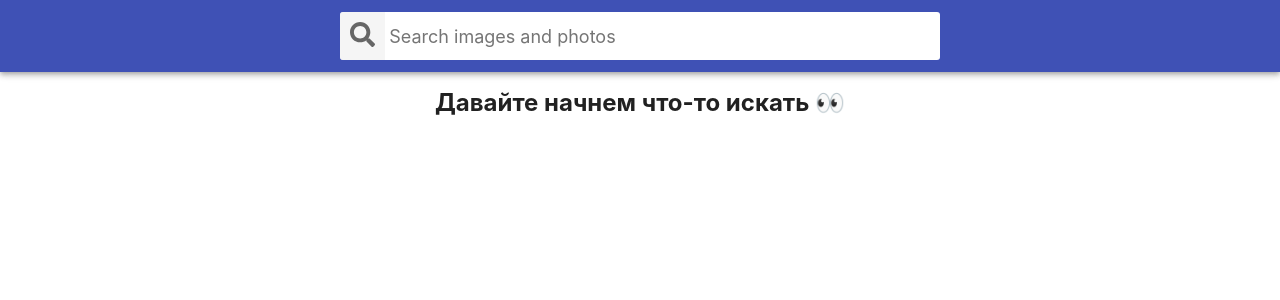
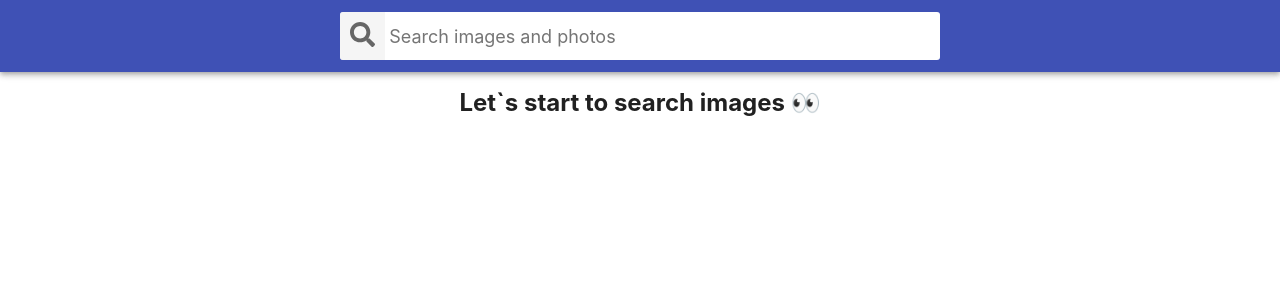
Before and after one commit to kbuhantsev/goit-react-hw-03-image-finder, a React (Create React App) app: page / in a window 1280 px wide. Shown: the top 300 px of the page. Built offline with nearby package versions, Linux system fonts and the light colour scheme.

Commit message:
Update App.jsx

```diff
--- a/src/components/App.jsx
+++ b/src/components/App.jsx
@@ -82,7 +82,7 @@ class App extends Component {
     if (status === Status.IDLE) {
       markup = (
         <Box as="h2" margin="0 auto">
-          <p>Давайте начнем что-то искать 👀</p>
+          <p>Let`s start to search images 👀</p>
         </Box>
       );
     } else if (status === Status.PENDING) {
@@ -102,7 +102,7 @@ class App extends Component {
     } else if (status === Status.REJECTED) {
       markup = (
         <Box as="h2" margin="0 auto">
-          <p>❗Что-то пошло не так, попробуйте еще раз</p>
+          <p>❗Oooops, try again❗</p>
         </Box>
       );
     }
```
